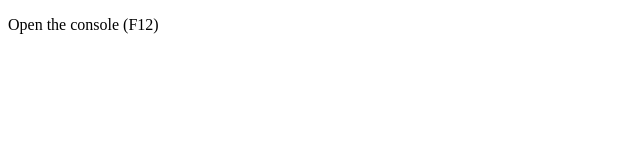
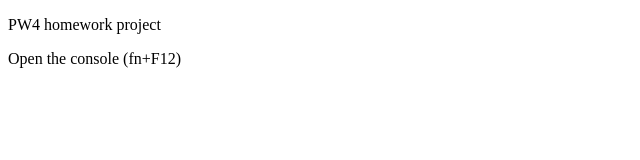
Before and after one commit to narminkhalilova/pw1_front-end_L1, a plain HTML site: page pw4_.html in a window 1280 px wide. Shown: the whole page, without its empty margins (0-640 px from the left). Drawn offline with Linux system fonts and the light colour scheme.

Commit message:
Modify HTML title and paragraph text
Updated title and content for clarity.

```diff
--- a/pw4_.html
+++ b/pw4_.html
@@ -1,8 +1,9 @@
 <!DOCTYPE html>
 <html lang="en">
-<head><meta charset="UTF-8"><title>JS exercises</title></head>
+<head><meta charset="UTF-8"><title>JS P exercise</title></head>
 <body>
-<p>Open the console (F12)</p>
+<P>PW4 homework project</P>
+<p>Open the console (fn+F12)</p>
 <script>
 // 1 operations
 let a=7,b=2;
```
